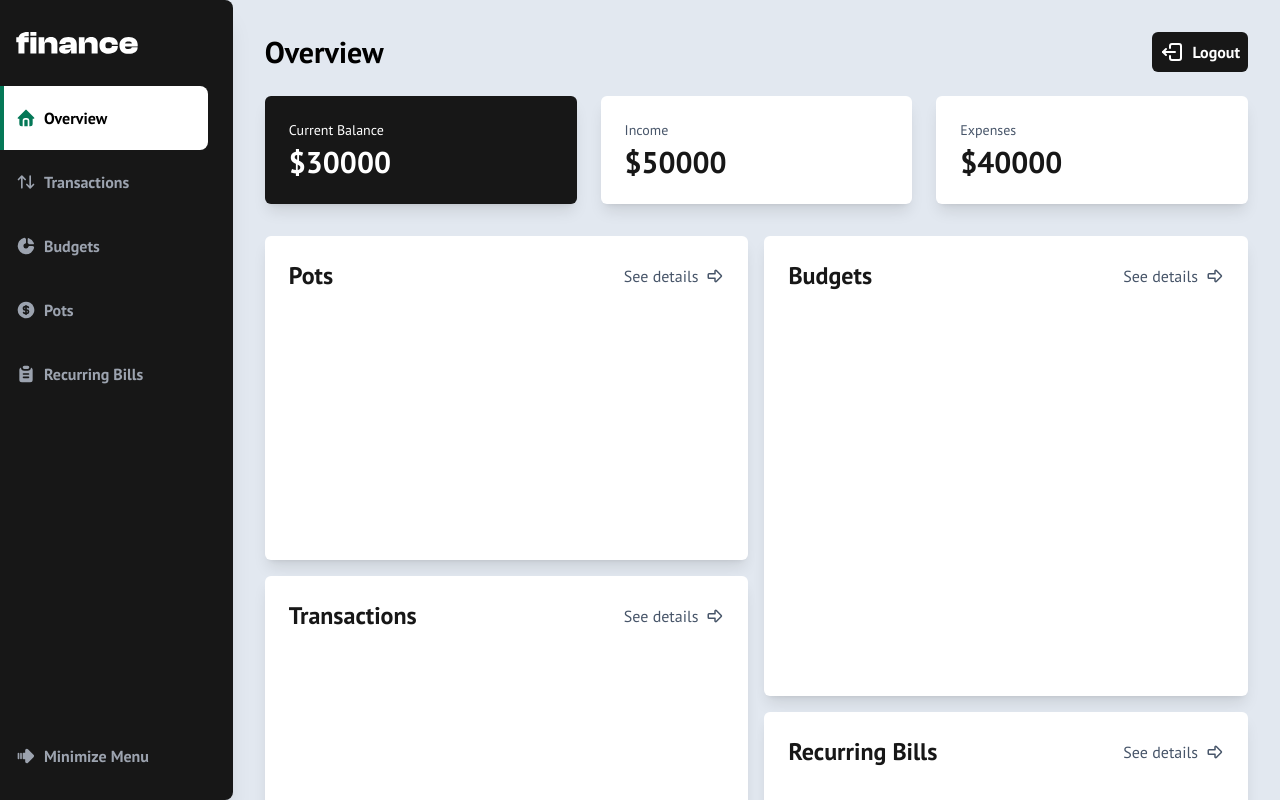
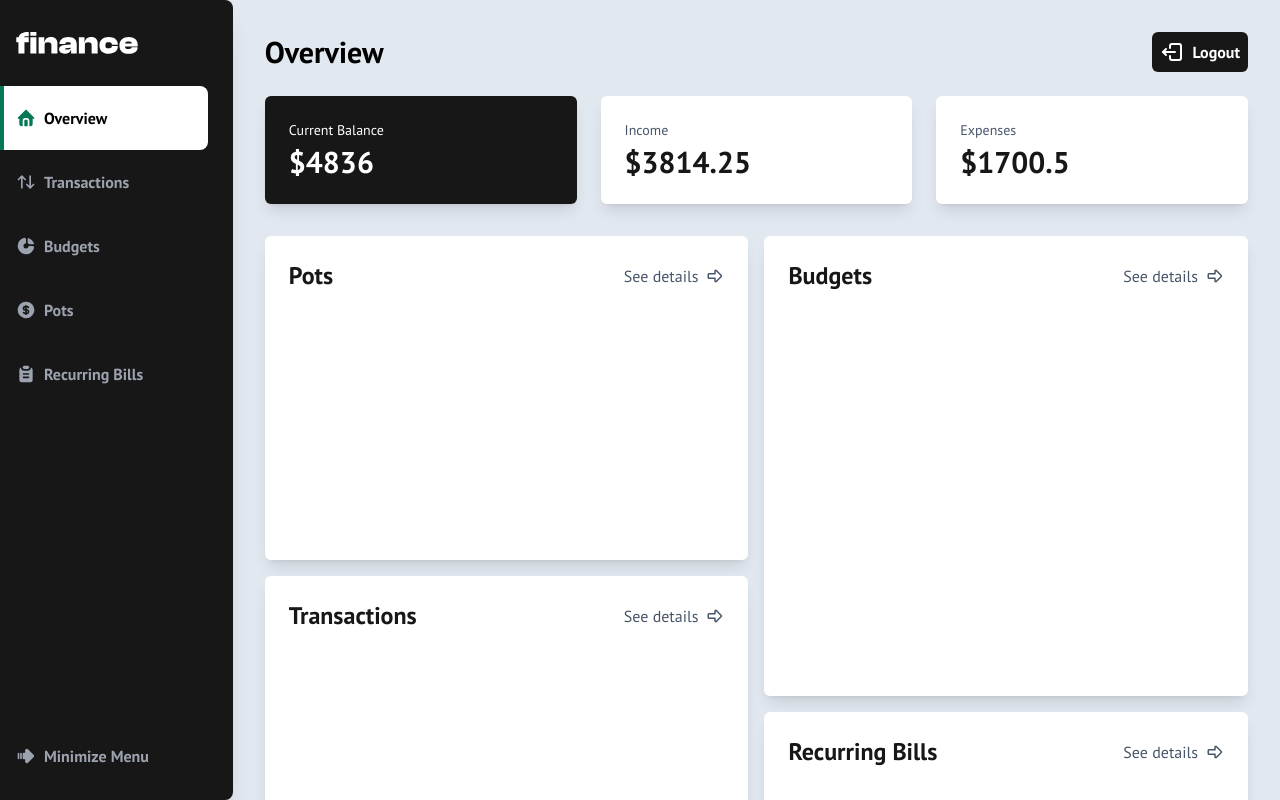
Before and after one commit to MartinWebDev95/FinanceApp, a Next.js app: page / in a window 1280 px wide. Built offline with nearby package versions, Linux system fonts and the light colour scheme.

Commit message:
Change the values of the Cards components

```diff
--- a/app/(dashboard)/page.jsx
+++ b/app/(dashboard)/page.jsx
@@ -2,6 +2,7 @@ import Link from "next/link";
 import { LogoutIcon } from "../lib/utils";
 import Cards from "../components/overview/Cards";
 import Grid from "../components/overview/Grid";
+import data from '../lib/data.json';
 
 export default function OverviewPage(){
   return (
@@ -19,9 +20,9 @@ export default function OverviewPage(){
       </div>
 
       <div className="mt-6 w-full flex flex-col md:flex-row items-center justify-between gap-6">
-        <Cards title='Current Balance' data='30000' main />
-        <Cards title='Income' data='50000' />
-        <Cards title='Expenses' data='40000' />
+        <Cards title='Current Balance' data={data.balance.current} main />
+        <Cards title='Income' data={data.balance.income} />
+        <Cards title='Expenses' data={data.balance.expenses} />
       </div>
 
       <Grid />
```
